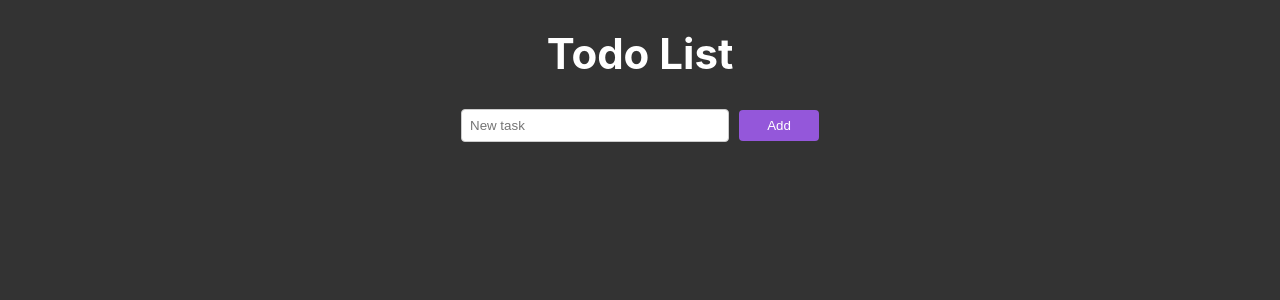
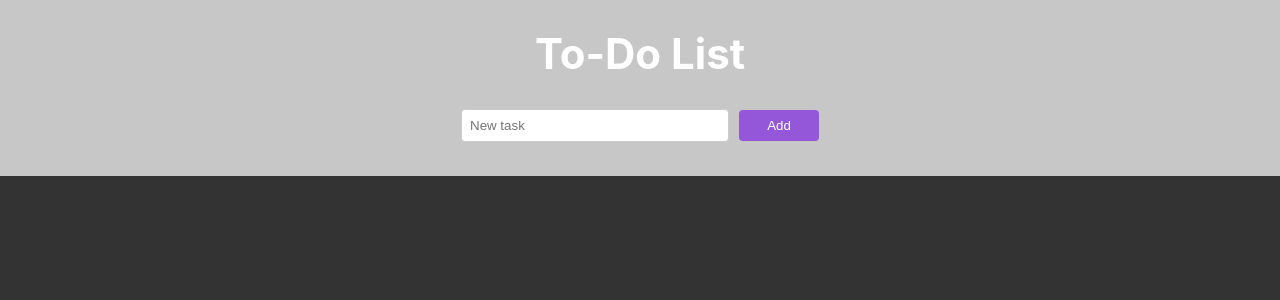
Before and after one commit to qkas/react-app, a React (Create React App) app: page / in a window 1280 px wide. Shown: the top 300 px of the page. Built offline with nearby package versions, Linux system fonts and the light colour scheme.

Commit message:
Added colour change on todo change.

```diff
--- a/src/components/TodoList.js
+++ b/src/components/TodoList.js
@@ -1,10 +1,18 @@
-import React, { useState } from 'react';
+import React, { useState, useEffect } from 'react';
 import TodoForm from './TodoForm';
 import TodoItem from './TodoItem';
 import './TodoList.css';
 
 const TodoList = () => {
   const [todos, setTodos] = useState([]);
+
+    useEffect(() => {
+      const randomShade = () => Math.floor(Math.random() * 76) + 150;
+      const grayValue = randomShade();
+      const randomGrayColor = `rgb(${grayValue}, ${grayValue}, ${grayValue})`;
+
+      document.body.style.backgroundColor = randomGrayColor;
+    }, [todos]);
 
   const handleAddTodo = (newTodo) => {
     setTodos([...todos, newTodo]);
@@ -17,7 +25,7 @@ const TodoList = () => {
 
   return (
     <div>
-      <h1>Todo List</h1>
+      <h1>To-Do List</h1>
       <TodoForm onAddTodo={handleAddTodo} />
       <ul>
         {todos.map((todo, index) => (
```
